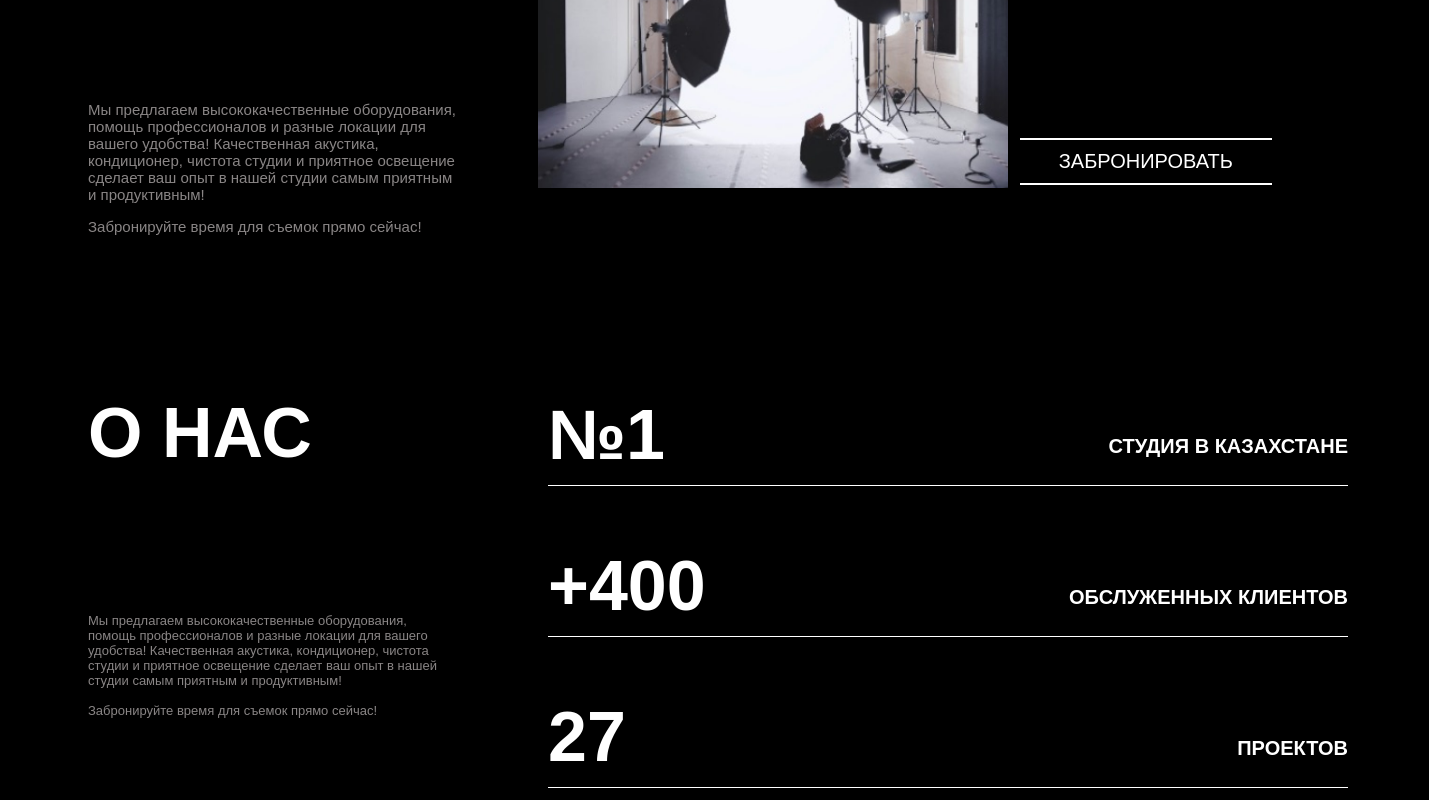
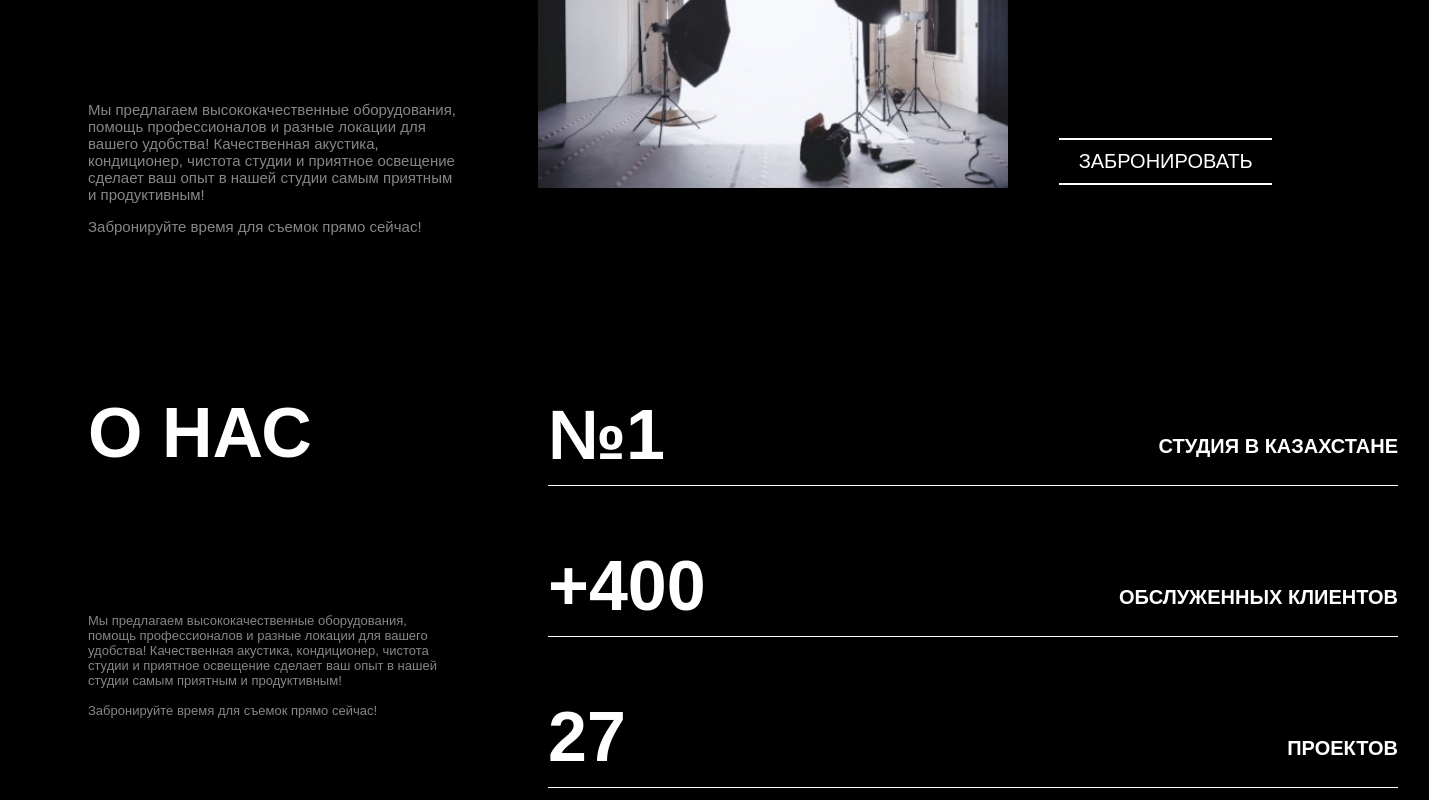
Before and after one commit to djedaisd/media_studio, a React (Create React App) app: page / in a window 1280 px wide. Shown: the part 460-1260 px from the top of the page, 1429 px wide, since content can reach past the window. Built offline with nearby package versions, Linux system fonts and the light colour scheme.

Commit message:
fixed bugs in index.css

```diff
--- a/src/index.css
+++ b/src/index.css
@@ -156,7 +156,7 @@ nav ul li a.active {
     margin-top: 75px;
 }
 .reserve{
-    margin-left: 540px;
+    margin-left: 600px;
     margin-top: 215px;
     font-size: 20px;
     background-color: none;
@@ -269,11 +269,11 @@ transition:  transform .5s ease;
 .stat{
     display: flex;
     justify-content: space-between;
-    width: 800px;
+    width: 850px;
     height: 150px;
 }
 .stats{
-    width: 800px;
+    width: 850px;
     margin-left: 90px;
 
 }
@@ -289,6 +289,7 @@ transition:  transform .5s ease;
     font-size: 20px;
     font-weight: 600;
     margin-top: 100px;
+
 }
 .line1{
     border-top: 1.5px solid white;
@@ -365,6 +366,7 @@ transition:  transform .5s ease;
     padding: 7px 14px;
     font-size: 18px;
     font-weight: 500;
+    margin-right: 100px;
 
 }
 .podcast-book{
@@ -687,6 +689,7 @@ button {
 .contact-info{
     text-align: right;
     margin-top: 90px;
+    margin-left: 570px;
 }
 .highlight{
     color: red;
@@ -713,6 +716,7 @@ button {
     padding-top: 20px;
     color: #fff;
     font-weight: 600;
+    text-align: right;
 
 }
 .under-row{
```
